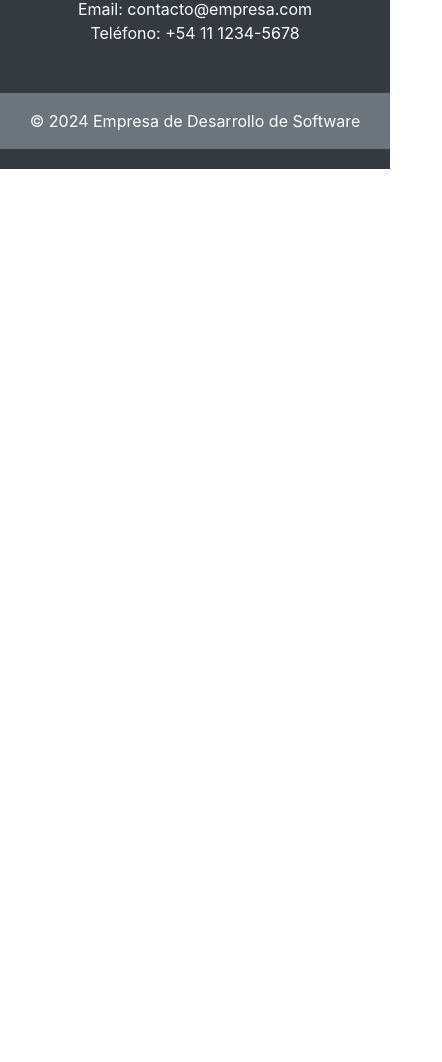
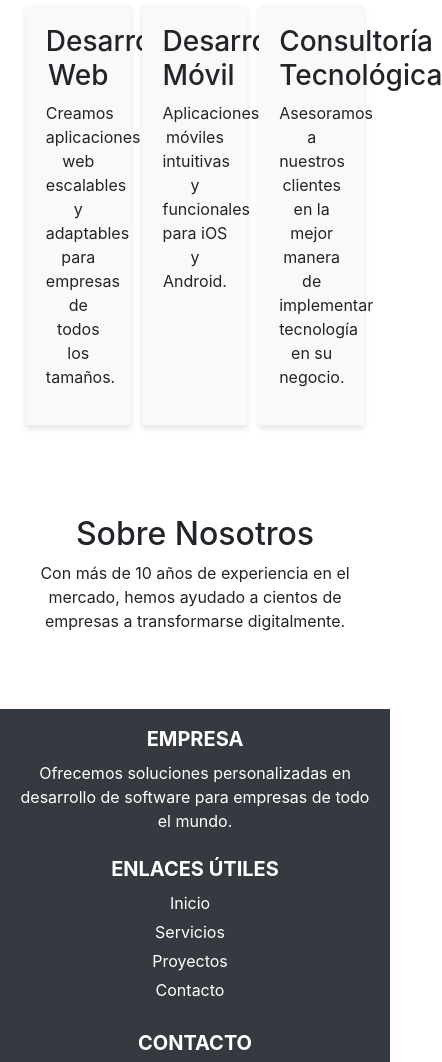
Before and after one commit to camiegonzalez/disenio-web-responsive, a plain HTML site: page index.html in a window 390 px wide. Shown: the part 675-1737 px from the top of the page, 442 px wide, since content can reach past the window. Before the commit the page ends 844 px from the top, so only its background shows below. Drawn offline with nearby package versions, Linux system fonts and the light colour scheme.

Commit message:
subo cambios para que sea responsive

```diff
--- a/index.html
+++ b/index.html
@@ -20,10 +20,37 @@
     </nav>
 
     <main>
+        <section class="hero">
+            <h1>Bienvenidos a Nuestra Empresa de Desarrollo de Software</h1>
+            <p>Nos especializamos en crear soluciones tecnológicas personalizadas para empresas.</p>
+        </section>
+
+        <section class="services">
+            <h2>Nuestros Servicios</h2>
+            <div class="service-list">
+                <div class="service-item">
+                    <h3>Desarrollo Web</h3>
+                    <p>Creamos aplicaciones web escalables y adaptables para empresas de todos los tamaños.</p>
+                </div>
+                <div class="service-item">
+                    <h3>Desarrollo Móvil</h3>
+                    <p>Aplicaciones móviles intuitivas y funcionales para iOS y Android.</p>
+                </div>
+                <div class="service-item">
+                    <h3>Consultoría Tecnológica</h3>
+                    <p>Asesoramos a nuestros clientes en la mejor manera de implementar tecnología en su negocio.</p>
+                </div>
+            </div>
+        </section>
+
+        <section class="about">
+            <h2>Sobre Nosotros</h2>
+            <p>Con más de 10 años de experiencia en el mercado, hemos ayudado a cientos de empresas a transformarse digitalmente.</p>
+        </section>
     </main>
 
     <footer class="bg-dark text-white text-center text-lg-start">
-        <div class="container p-4">
+        <div class="container p-2">
             <div class="row">
                 <div class="col-lg-4 col-md-6 mb-4">
                     <h5 class="text-uppercase">Empresa</h5>
@@ -45,7 +72,7 @@
                 </div>
             </div>
         </div>
-        <div class="text-center p-3 bg-secondary">
+        <div class="text-center p-2 bg-secondary">
             © 2024 Empresa de Desarrollo de Software
         </div>
     </footer>
--- a/styles.css
+++ b/styles.css
@@ -12,7 +12,38 @@ body {
 }
 
 main {
-    flex-grow: 1;
+    flex: 1;
+    padding: 20px;
+}
+
+.hero {
+    text-align: center;
+    padding: 50px 0;
+    background-color: #f4f4f4;
+}
+
+.services {
+    padding: 40px 0;
+}
+
+.service-list {
+    display: flex;
+    justify-content: space-around;
+    flex-wrap: wrap;
+}
+
+.service-item {
+    background-color: #f9f9f9;
+    padding: 20px;
+    width: 30%;
+    margin: 10px 0;
+    box-shadow: 0px 4px 6px rgba(0, 0, 0, 0.1);
+    text-align: center;
+}
+
+.about {
+    padding: 40px 0;
+    text-align: center;
 }
 
 nav {
@@ -65,7 +96,7 @@ nav ul li a:hover {
 footer {
     background-color: #333;
     color: white;
-    padding: 20px 0;
+    padding: 10px 0;
     text-align: center;
 }
 
@@ -81,7 +112,7 @@ footer .row {
 }
 
 footer h5 {
-    margin-bottom: 15px;
+    margin-bottom: 10px;
     text-transform: uppercase;
     font-weight: bold;
 }
@@ -95,7 +126,7 @@ footer li {
 }
 
 footer ul li {
-    margin-bottom: 10px;
+    margin-bottom: 5px;
 }
 
 footer ul li a {
@@ -114,7 +145,7 @@ footer ul li a:hover {
     }
 
     footer .col-lg-4 {
-        margin-bottom: 20px;
+        margin-bottom: 15px;
     }
 }
 
```
